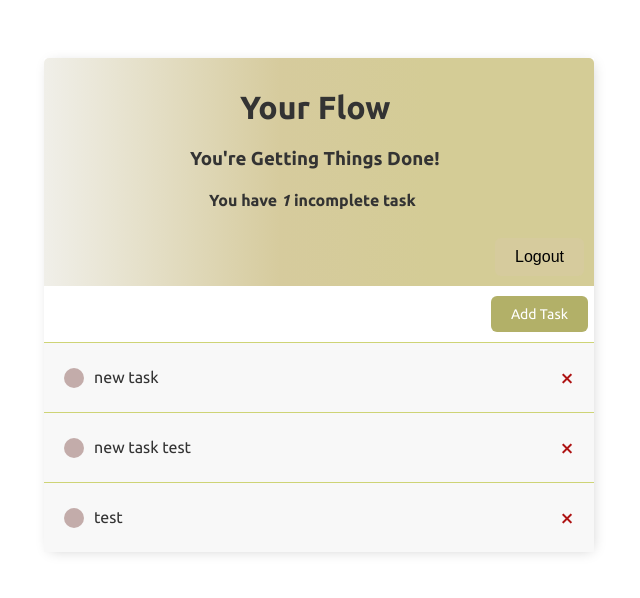
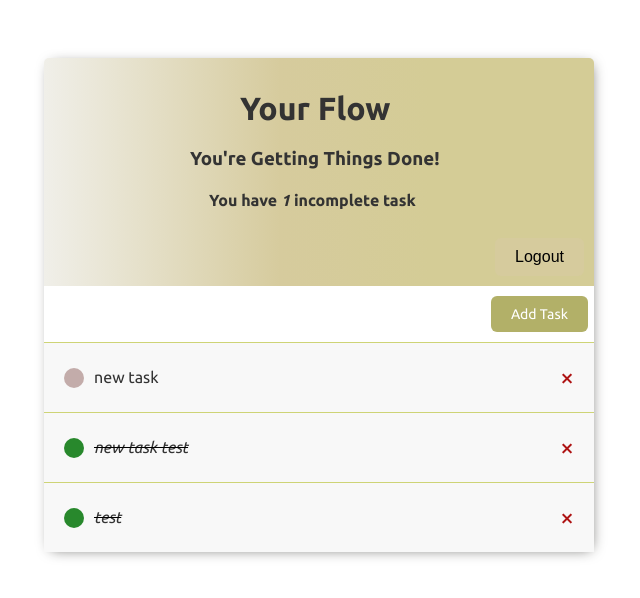
Before and after one commit to TarekkMU1911/To-Do-List---Django, a Django app: page / in a window 1280 px wide. Shown: the top 598 px of the page, without its empty margins (321-961 px from the left). Run offline with Django 5.2, Linux system fonts and the light colour scheme; a user stored in the database is signed in; data comes from the database, SQL or seed files in the repository; both versions use the stored data as it was after the commit.

```diff
--- a/base/templates/base/main.html
+++ b/base/templates/base/main.html
@@ -37,9 +37,11 @@
             .container {
                 max-width: 550px;
                 margin: auto;
-                background-color: #fff;
-                -webkit-box-shadow: 2px 2px  13px -4px rgba(0, 0, 0, 0.21);
-                box-shadow : 2px 2px  13px -4px rgba(0, 0, 0, 0.21);
+                padding: 0.1px;
+                border-radius: 10px;
+                background-color: #ffffff;
+                -webkit-box-shadow: 2px 2px  13px -4px rgba(108, 107, 104, 0.934);
+                box-shadow : 2px 2px  13px -4pxr gba(108, 107, 104, 0.934);
             }
 
 
@@ -83,7 +85,7 @@
             .task-complete-icon {
                 width: 20px;
                 height: 20px;
-                background-color: #4caf50;
+                background-color: #28882c;
                 border-radius: 50%;
 
             }
--- a/base/templates/base/task_list.html
+++ b/base/templates/base/task_list.html
@@ -70,7 +70,7 @@
 <div class = "task-items-wrapper">
     {% for task in tasks %}
     <div class ="task-wrapper">
-        {% if task.Complete %}
+        {% if task.complete %}
         <div class ="task-title">
             <div class = "task-complete-icon"></div>
             <i><s><a href="{% url 'task-update' task.id %}">{{task}}</a></s></i>
```
Also changed, not shown: db.sqlite3.
